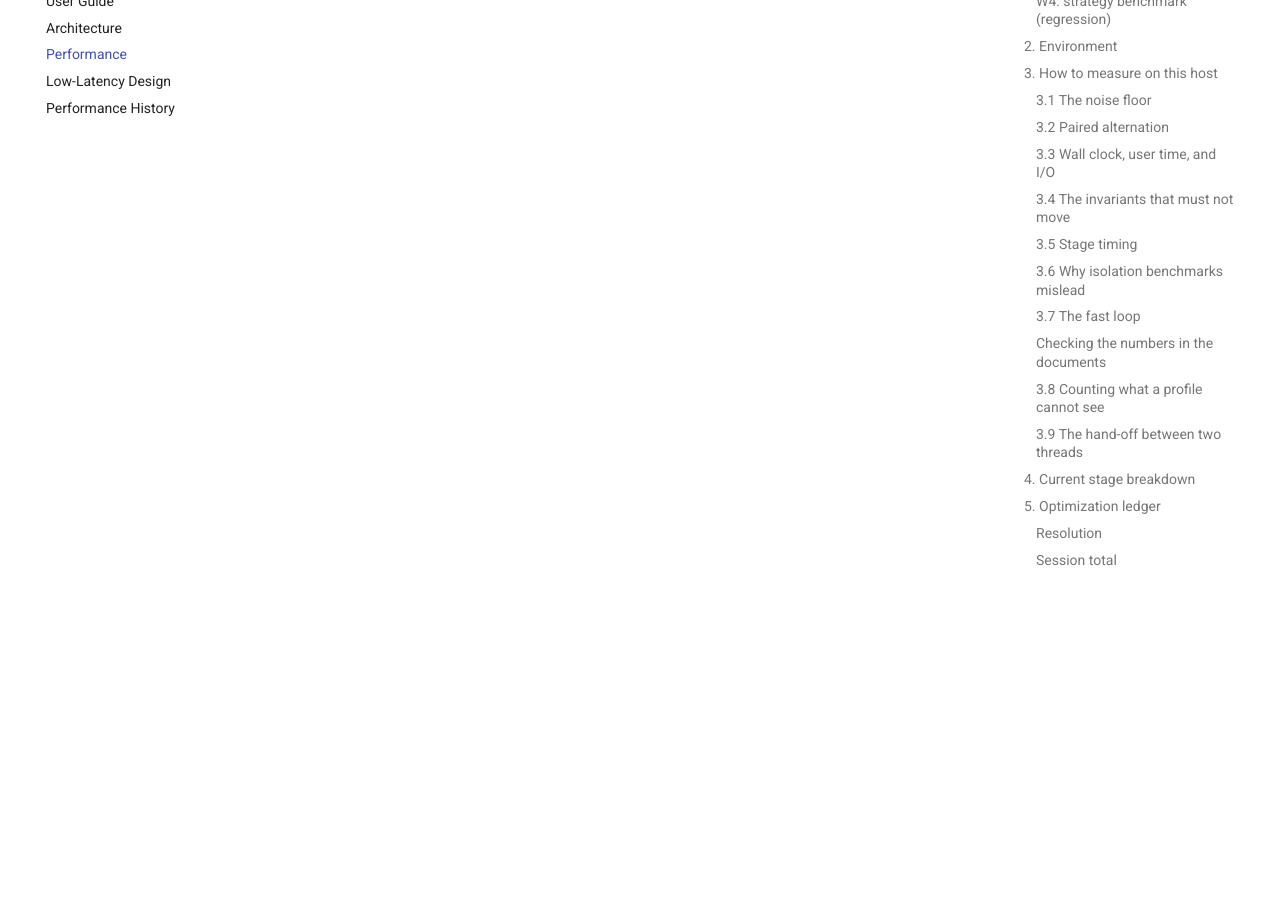
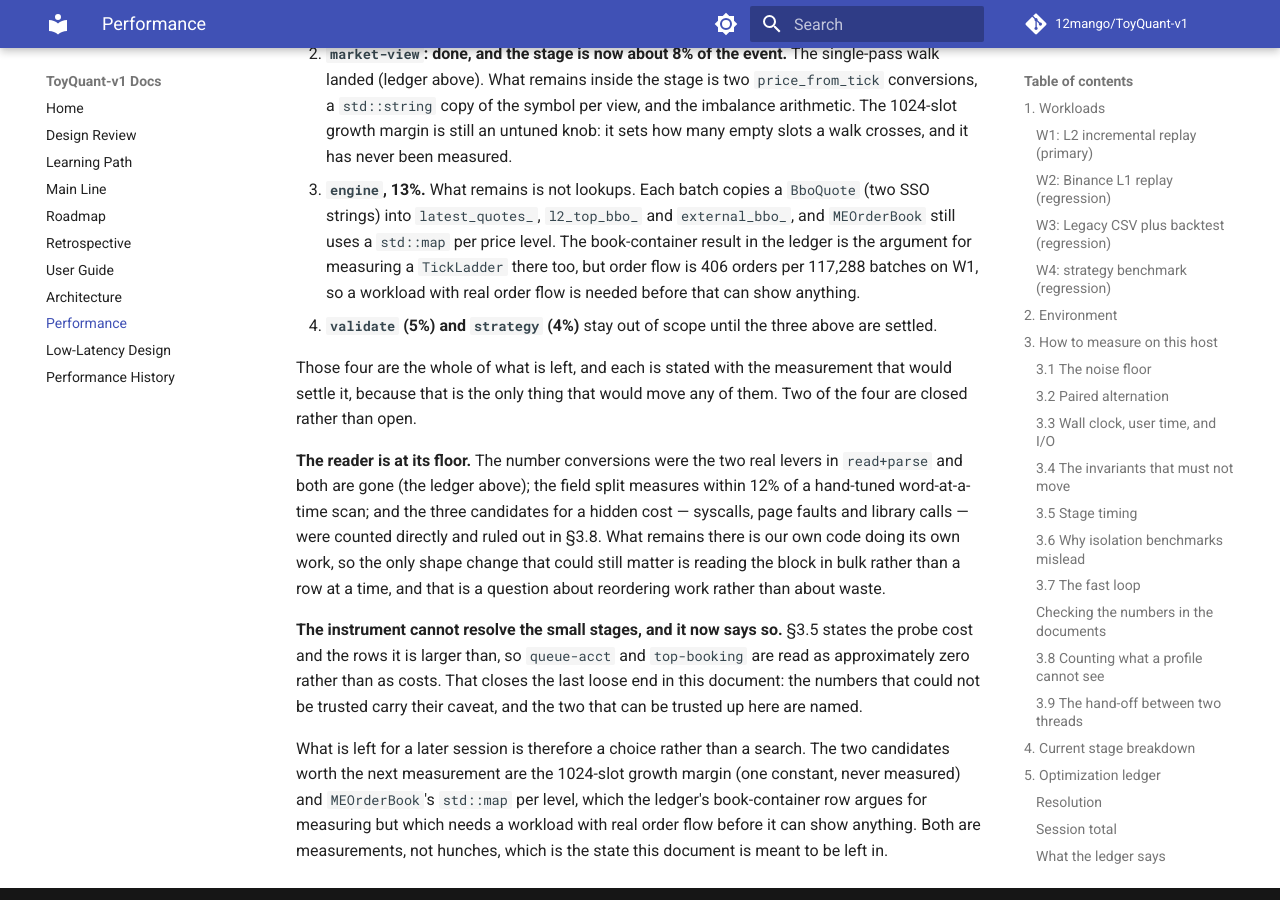
Before and after one commit to 12mango/ToyQuant-v1, an MkDocs documentation site: the page built from docs/PERFORMANCE.md, in a window 1280 px wide and 900 px high, scrolled down 15537 px. Built offline with MkDocs 1.6.1 and Material for MkDocs 9.7.7, drawn with Linux system fonts in a browser that asks for light colours; comment, search, counter and statistics services are not loaded; some of the changed text lies outside the part shown.

Commit message:
perf: Say what the stage instrument cannot resolve, and close section 6
Section 3.5 documented the probe's cost -- the minimum of two back to back clock
reads, 35-50 ns here, subtracted from every sample -- but not its consequence: two
of the eight stages come out at or below that floor, so their p50 is the residual
after subtracting a quantity the same size as itself. `queue-acct` (1-10 ns) and
`top-booking` (14-32) are now stated as approximately zero rather than as costs,
and the two stages the instrument does resolve are named.

The claim is re-derivable rather than asserted, because the tool already prints the
figure it used on its own line: three runs of the 2M slice gave 45, 46 and 54 ns, so
the correction itself moves by about 20% between runs -- as much as the whole of
`queue-acct`. Section 4's table points at that bullet, since it is the table a
reader takes the small rows from.

Section 6 stops being a list of open questions. Two of its four items are closed
there (the reader is at its floor, and the instrument's small-stage numbers now
carry their caveat) and the two that remain are each named with the measurement that
would settle them.

One thing this change deliberately does not do is lower the floor. `rdtscp` costs a
fraction of a `steady_clock` read and a region timed once per block amortises a read
over the block, so the floor is lowerable; it is not lowered because every paired row
in the ledger was measured through this instrument, and replacing it would make the
record incomparable with itself.

```diff
--- a/docs/PERFORMANCE.md
+++ b/docs/PERFORMANCE.md
@@ -208,6 +208,23 @@
   figure.
 - Repeating a stage measurement three times and taking the median of the p50 values costs seconds and
   removes most of the run-to-run spread. Section 4 does exactly that.
+- **The probe is larger than some of the stages it reports, and the tool prints the figure it used.**
+  Every run says `[PROFILE] clock overhead 45 ns per region, already subtracted` on its own line. Three
+  runs of the 2M slice in one session gave 45, 46 and 54 ns, so the correction moves by about 20% between
+  runs — as large as the whole reported value of `queue-acct` (1-10 ns on those runs), and a tenth of
+  `validate` (68-78) and `book-apply` (76-91). `queue-acct` and `top-booking` (14-32) are therefore **at
+  or below the instrument's resolution**: their p50 is the residual after subtracting a quantity of the
+  same size as itself, and it should be read as "approximately zero, not resolvable at this interval"
+  rather than as a cost. What the instrument does resolve is `read+parse` (717-731) and `engine` (136-144);
+  `validate`, `book-apply`, `market-view` and `strategy` sit at two to three times the floor, so their
+  ranking is stable while their p50 carries a large relative error.
+  Note that those figures are one session's, and the drift §2 warns about applies: they are not comparable
+  with section 4's table, which was taken on a different one. The relationship is the point, not the
+  values.
+  The floor could be lowered — `rdtscp` costs a fraction of a `steady_clock` read, and a region timed once
+  per block of N events amortises one read over N — and neither is done here on purpose: every paired row
+  in the ledger was measured through this instrument, and replacing it would make the record incomparable
+  with itself.
 
 ### 3.6 Why isolation benchmarks mislead
 
@@ -420,6 +437,10 @@
 later, a 1.4x spread, while every stage's share stayed within a percentage point. Absolute values here
 describe a session, and only the paired deltas in the ledger travel between them.
 
+The two smallest rows are below the instrument's resolution, not small in the way the others are: see
+[§3.5](#35-stage-timing), where `queue-acct` and `top-booking` are explained as approximately zero rather
+than as costs. The Share column is what they are good for, and it is the column this table is written for.
+
 ## 5. Optimization ledger
 
 One row per attempt, including the ones that did not pay. "Effect" is a paired measurement unless
@@ -520,3 +541,24 @@
    a `TickLadder` there too, but order flow is 406 orders per 117,288 batches on W1, so a workload
    with real order flow is needed before that can show anything.
 4. **`validate` (5%) and `strategy` (4%)** stay out of scope until the three above are settled.
+
+Those four are the whole of what is left, and each is stated with the measurement that would settle it,
+because that is the only thing that would move any of them. Two of the four are closed rather than open.
+
+**The reader is at its floor.** The number conversions were the two real levers in `read+parse` and both are
+gone (the ledger above); the field split measures within 12% of a hand-tuned word-at-a-time scan; and the
+three candidates for a hidden cost — syscalls, page faults and library calls — were counted directly and
+ruled out in §3.8. What remains there is our own code doing its own work, so the only shape change that
+could still matter is reading the block in bulk rather than a row at a time, and that is a question about
+reordering work rather than about waste.
+
+**The instrument cannot resolve the small stages, and it now says so.** §3.5 states the probe cost and the
+rows it is larger than, so `queue-acct` and `top-booking` are read as approximately zero rather than as
+costs. That closes the last loose end in this document: the numbers that could not be trusted carry their
+caveat, and the two that can be trusted up here are named.
+
+What is left for a later session is therefore a choice rather than a search. The two candidates worth the
+next measurement are the 1024-slot growth margin (one constant, never measured) and `MEOrderBook`'s
+`std::map` per level, which the ledger's book-container row argues for measuring but which needs a workload
+with real order flow before it can show anything. Both are measurements, not hunches, which is the state
+this document is meant to be left in.
```
